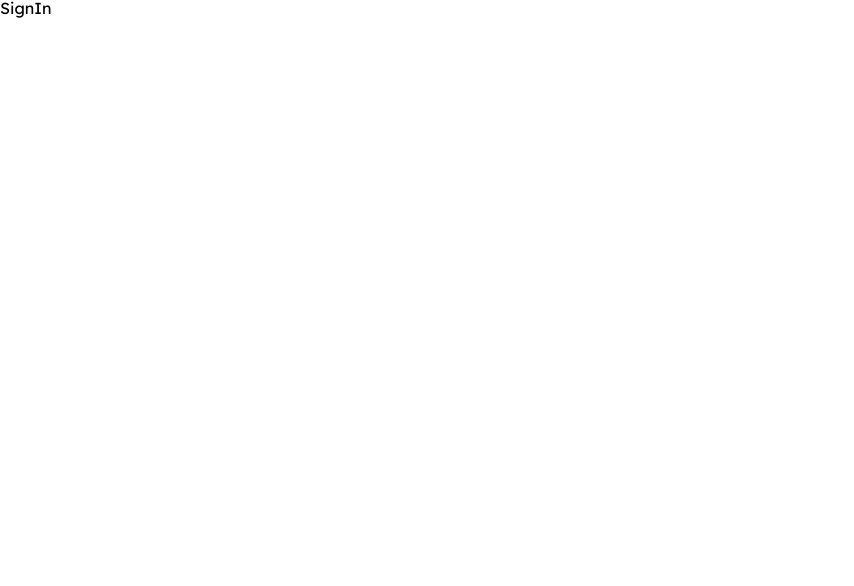
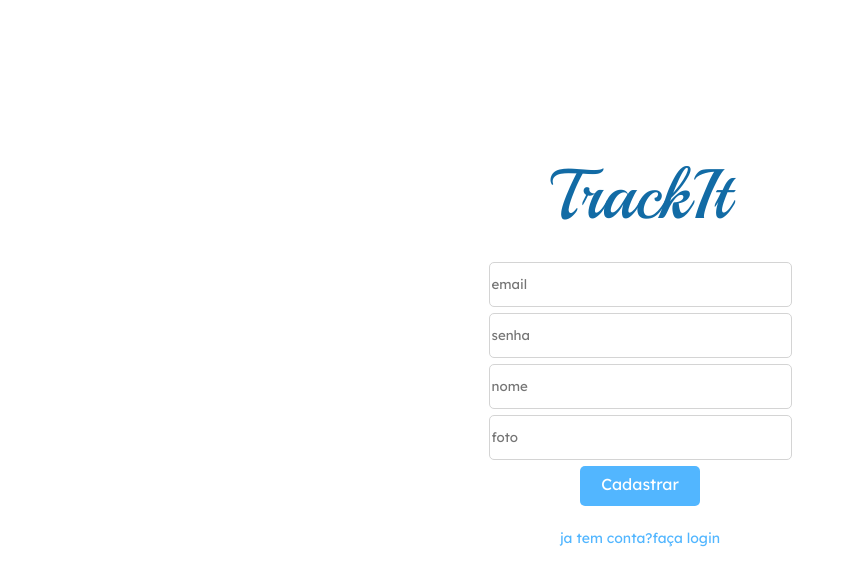
Before and after one commit to WalteirJulioAraujo/Projeto-10---TrackIt, a React (Create React App) app: page /cadastro in a window 1280 px wide. Shown: the top 586 px of the page, without its empty margins (0-854 px from the left). Built offline with nearby package versions, Linux system fonts and the light colour scheme.

Commit message:
Implementado a criaçao de conta e entrada no app

```diff
--- a/src/components/App.js
+++ b/src/components/App.js
@@ -7,12 +7,14 @@ import TodayHabits from "./TodayHabits";
 import History from "./History";
 
 import GlobalStyle from "../styles/GlobalStyle";
+import UserContext from '../contexts/UserContext';
 
 export default function App(){
     const [user, setUser] = useState({});
 
     return(
         <>
+        <UserContext.Provider value={{user, setUser}}>
             <BrowserRouter>
                 <Switch>
                     <Route path="/" exact>
@@ -33,6 +35,7 @@ export default function App(){
                 </Switch>
             </BrowserRouter>
             <GlobalStyle />
+        </UserContext.Provider>
         </>
     )
 }
--- /dev/null
+++ b/src/components/InputsSingIn.js
@@ -0,0 +1,52 @@
+import styled from 'styled-components'
+
+export default function InputsSingIn({name,setName,password,setPassword,image,setImage,email,setEmail}){
+    return(
+        <Inputs>
+                <input
+                    type="text"
+                    placeholder="email"
+                    value={email}
+                    onChange={(e) => setEmail(e.target.value)}
+                />
+                <input
+                    type="password"
+                    placeholder="senha"
+                    value={password}
+                    onChange={(e) => setPassword(e.target.value)}
+                />
+                <input
+                    type="text"
+                    placeholder="nome"
+                    value={name}
+                    onChange={(e) => setName(e.target.value)}
+                />
+                <input
+                    type="text"
+                    placeholder="foto"
+                    value={image}
+                    onChange={(e) => setImage(e.target.value)}
+                />
+            </Inputs>
+    )
+}
+
+
+const Inputs = styled.div`
+    width: fit-content;
+    margin: 0 auto;
+    margin-top: 32px;
+    input {
+        width: 303px;
+        height: 45px;
+        background-color: #fff;
+        border: 1px solid #d4d4d4;
+        border-radius: 5px;
+        color: black;
+        display: flex;
+        margin-bottom: 6px;
+    }
+    input::placeholder {
+        font-family: "Lexend Deca", sans-serif;
+    }
+`;
--- a/src/components/LogIn.js
+++ b/src/components/LogIn.js
@@ -1,51 +1,113 @@
-import { useState } from 'react';
-import styled from 'styled-components'
+import { useState, useEffect, useContext } from "react";
+import { useHistory, Link } from "react-router-dom";
+import styled from "styled-components";
+import axios from "axios";
+import UserContext from "../contexts/UserContext"
 
-export default function LogIn(){
-
+export default function LogIn() {
     const [email, setEmail] = useState("");
     const [password, setPassword] = useState("");
-    console.log(email);
-    console.log(password);
+    let history = useHistory();
+    const { setUser } = useContext(UserContext);
+
+    function sendInfo() {
+        const request = axios.post(
+            "https://mock-api.bootcamp.respondeai.com.br/api/v2/trackit/auth/login",
+            {
+                email,
+                password,
+            }
+        );
+        request.then((e) => {
+            history.push("/hoje");
+            setUser(e.data);
+            console.log("consegui acessar - log in page");
+        });
+        request.catch(() => {
+            alert("Erro ao se conectar");
+        });
+
+        setEmail("");
+        setPassword("");
+    }
 
     return (
         <>
-        <Logo>
-            TrackIt
-        </Logo>
-        <Inputs>
-            <input type= "text" placeholder= "email" value={email} onChange={(e)=>setEmail(e.target.value)}/>
-            <input type= "password" placeholder= "senha" value={password} onChange={(e)=>setPassword(e.target.value)}/>
-        </Inputs>
+            <Logo>TrackIt</Logo>
+
+            <Inputs>
+                <input
+                    type="text"
+                    placeholder="email"
+                    value={email}
+                    onChange={(e) => setEmail(e.target.value)}
+                    required
+                />
+                <input
+                    type="password"
+                    placeholder="senha"
+                    value={password}
+                    onChange={(e) => setPassword(e.target.value)}
+                    required
+                />
+            </Inputs>
+            <Button onClick={sendInfo}>Entrar</Button>
+            <SignIn><Link to="/cadastro">Não tem uma conta? Cadastre-se!</Link></SignIn>
         </>
-    )
+    );
 }
-
-
-
 
 const Logo = styled.div`
     width: fit-content;
-    font-family: 'Playball', cursive;
+    font-family: "Playball", cursive;
     font-size: 70px;
     margin: 0 auto;
-    color: #126BA5;
+    color: #126ba5;
+    margin-top: 160px;
 `;
 
 const Inputs = styled.div`
     width: fit-content;
     margin: 0 auto;
-    input{
+    margin-top: 32px;
+    input {
         width: 303px;
         height: 45px;
         background-color: #fff;
         border: 1px solid #d4d4d4;
         border-radius: 5px;
-        color: #DBDBDB;
+        color: black;
         display: flex;
         margin-bottom: 6px;
     }
-    input::placeholder{
-        font-family: 'Lexend Deca', sans-serif;
+    input::placeholder {
+        font-family: "Lexend Deca", sans-serif;
     }
 `;
+
+const Button = styled.div`
+    width: 120px;
+    height: 40px;
+    text-align: center;
+    background-color: #52b6ff;
+    color: #fff;
+    margin: 0 auto;
+    padding-top: 10px;
+    display: block;
+    border-radius: 5px;
+    &:hover{
+        cursor: pointer;
+    }
+`;
+
+const SignIn = styled.div`
+    width: fit-content;
+    font-size: 14px;
+    color: #52b6ff;
+    margin: 0 auto;
+    margin-top: 25px;
+
+    &:hover{
+        cursor: pointer;
+    }
+`;
--- a/src/components/SignIn.js
+++ b/src/components/SignIn.js
@@ -1,7 +1,79 @@
-import styled from "styled-components"
+import axios from "axios";
+import { useState } from "react";
+import { Link, useHistory } from "react-router-dom";
+import styled from "styled-components";
+import InputsSingIn from "./InputsSingIn";
 
-export default function SignIn(){
+export default function SignIn() {
+    const [email, setEmail] = useState("");
+    const [password, setPassword] = useState("");
+    const [name, setName] = useState("");
+    const [image, setImage] = useState("");
+    let history = useHistory();
+
+    function sendInfo() {
+        const request = axios.post(
+            "https://mock-api.bootcamp.respondeai.com.br/api/v2/trackit/auth/sign-up",
+            {
+                email,
+                name,
+                image,
+                password,
+            }
+        );
+        request.then(()=>{
+            history.push("/");
+            console.log("Consegui enviar os dados - sign in page")
+        })
+        request.catch(()=>{
+            alert("Erro ao enviar cadastro");
+        })
+    }
+
     return (
-        <div>SignIn</div>
-    )
+        <>
+            <Logo>TrackIt</Logo>
+
+            <InputsSingIn name={name} setName={setName} password={password} setPassword={setPassword} email={email} setEmail={setEmail} image={image} setImage={setImage}/>
+
+            <Button onClick={sendInfo}>Cadastrar</Button>
+            <LogIn><Link to="/">ja tem conta?faça login</Link></LogIn>
+        </>
+    );
 }
+
+const Logo = styled.div`
+    width: fit-content;
+    font-family: "Playball", cursive;
+    font-size: 70px;
+    margin: 0 auto;
+    color: #126ba5;
+    margin-top: 160px;
+`;
+
+const Button = styled.div`
+    width: 120px;
+    height: 40px;
+    text-align: center;
+    background-color: #52b6ff;
+    color: #fff;
+    margin: 0 auto;
+    padding-top: 10px;
+    display: block;
+    border-radius: 5px;
+    &:hover{
+        cursor: pointer;
+    }
+`;
+
+const LogIn = styled.div`
+    width: fit-content;
+    font-size: 14px;
+    color: #52b6ff;
+    margin: 0 auto;
+    margin-top: 25px;
+
+    &:hover{
+        cursor: pointer;
+    }
+`;
--- a/src/components/TodayHabits.js
+++ b/src/components/TodayHabits.js
@@ -1,4 +1,9 @@
+import { useContext } from 'react'
+import UserContext from "../contexts/UserContext"
+
 export default function TodayHabits(){
+    const { user } = useContext(UserContext);
+    console.log(user)
     return (
         <div>TodayHabits</div>
     )
--- /dev/null
+++ b/src/contexts/UserContext.js
@@ -0,0 +1,5 @@
+import { createContext } from 'react';
+
+const UserContext = createContext();
+
+export default UserContext;
--- a/src/styles/reset.css
+++ b/src/styles/reset.css
@@ -54,3 +54,8 @@ table {
 strong{
     font-weight: bold;
 }
+
+a{
+	text-decoration: none;
+	color: inherit;
+}
```
